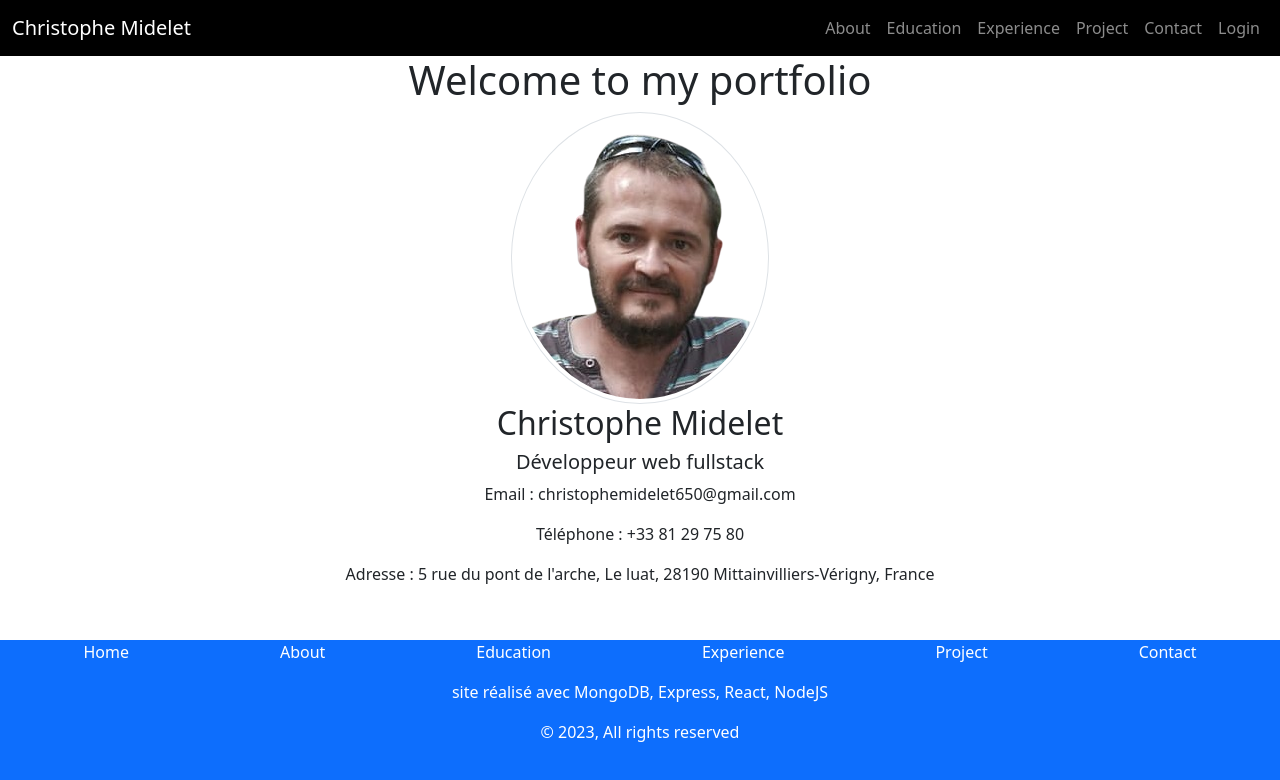
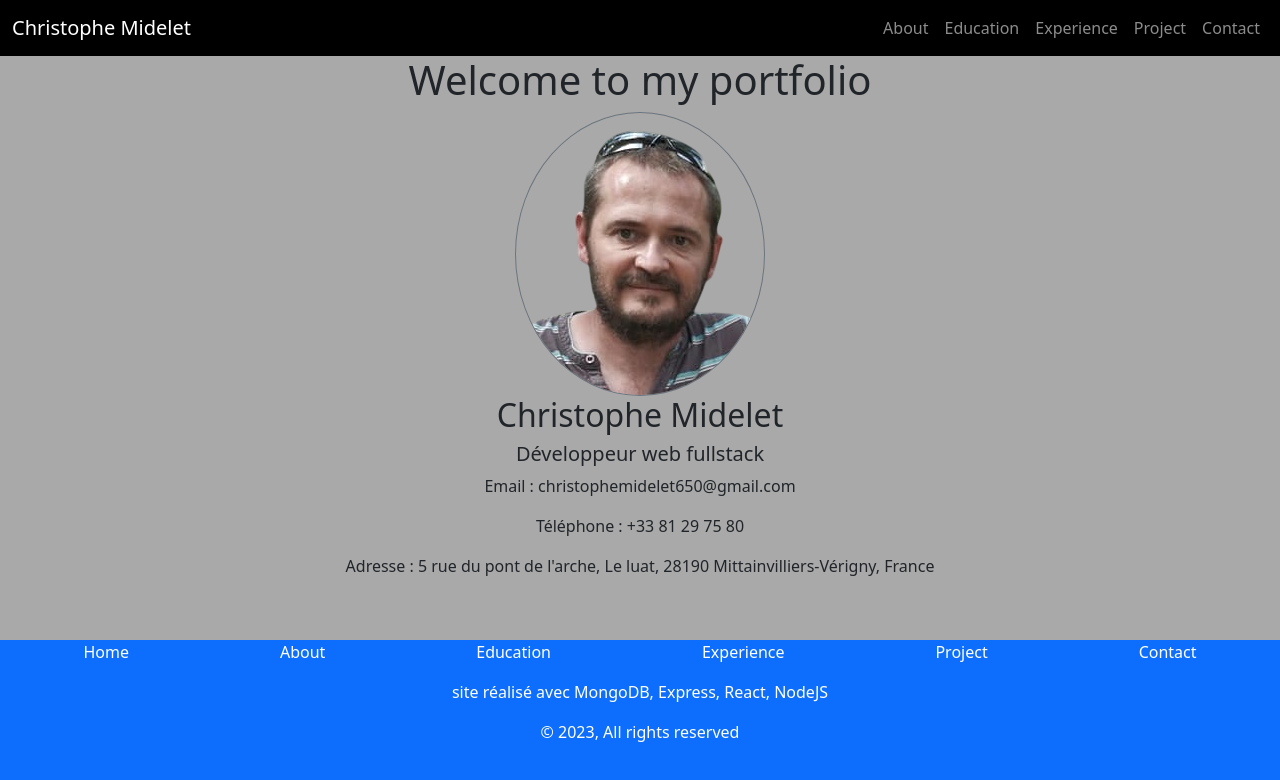
Before and after one commit to bdf007/portfolioTest, a React (Create React App) app in the folder client/: page / in a window 1280 px wide. Shown: the top 780 px of the page. Built offline with nearby package versions, Linux system fonts and the light colour scheme; no server answers.

Commit message:
some css

```diff
--- a/client/src/App.css
+++ b/client/src/App.css
@@ -11,6 +11,7 @@
 
 body {
   position: relative;
+  background-color: darkgray;
 }
 main {
   margin-bottom: 220px;
--- a/client/src/component/aboutUploader.jsx
+++ b/client/src/component/aboutUploader.jsx
@@ -106,7 +106,9 @@ const AboutUploader = () => {
             return (
               <div key={about._id}>
                 <h1>{about.title}</h1>
-                <p>{about.description}</p>
+                <pre>
+                  <p>{about.description}</p>
+                </pre>
                 {user && (
                   <button
                     className="btn btn-danger"
--- a/client/src/component/navBarre.jsx
+++ b/client/src/component/navBarre.jsx
@@ -75,11 +75,11 @@ const NavBarre = () => {
                     Sign Up
                   </Link>
                 </li> */}
-                <li className="nav-item">
+                {/* <li className="nav-item">
                   <Link className="nav-link" to="/login">
                     Login
                   </Link>
-                </li>
+                </li> */}
               </>
             ) : (
               <>
--- a/client/src/pages/Home.jsx
+++ b/client/src/pages/Home.jsx
@@ -29,7 +29,7 @@ const Home = () => {
             <img
               src={profil}
               alt="profil"
-              className="img-thumbnail rounded-circle"
+              className="rounded-circle border border-secondary "
             />
             <h2>Christophe Midelet</h2>
             <h5>Développeur web fullstack</h5>
```
Also changed, not shown: client/src/assets/profil.png.
